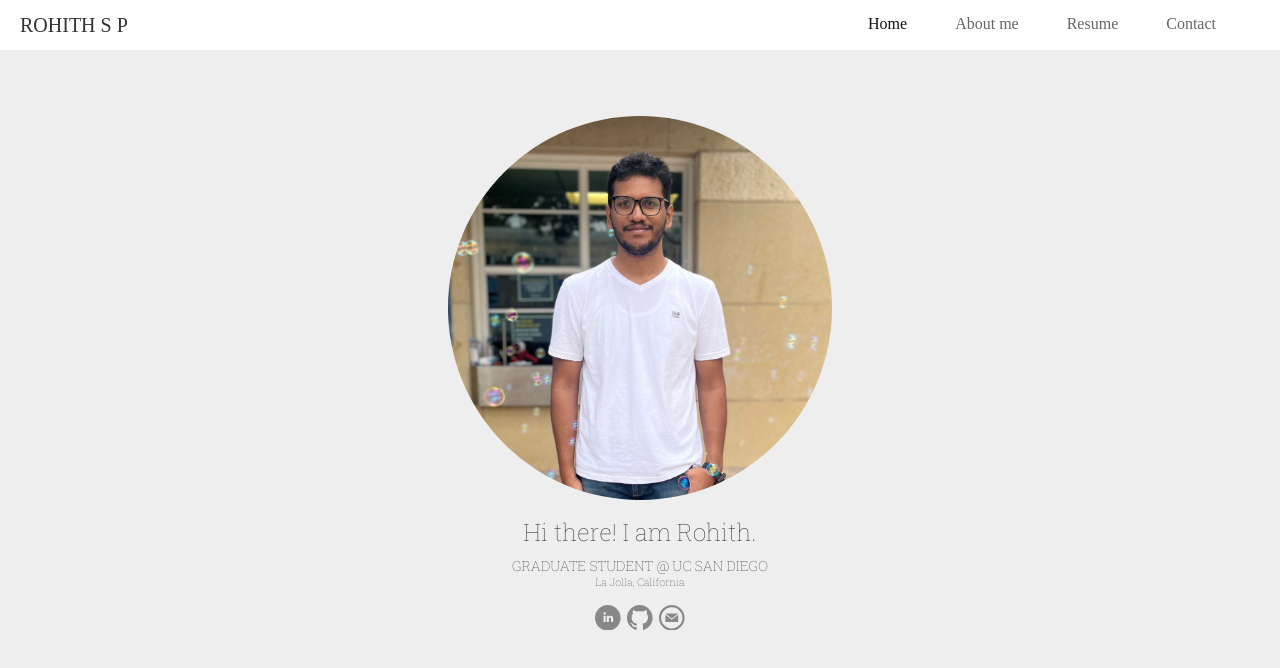
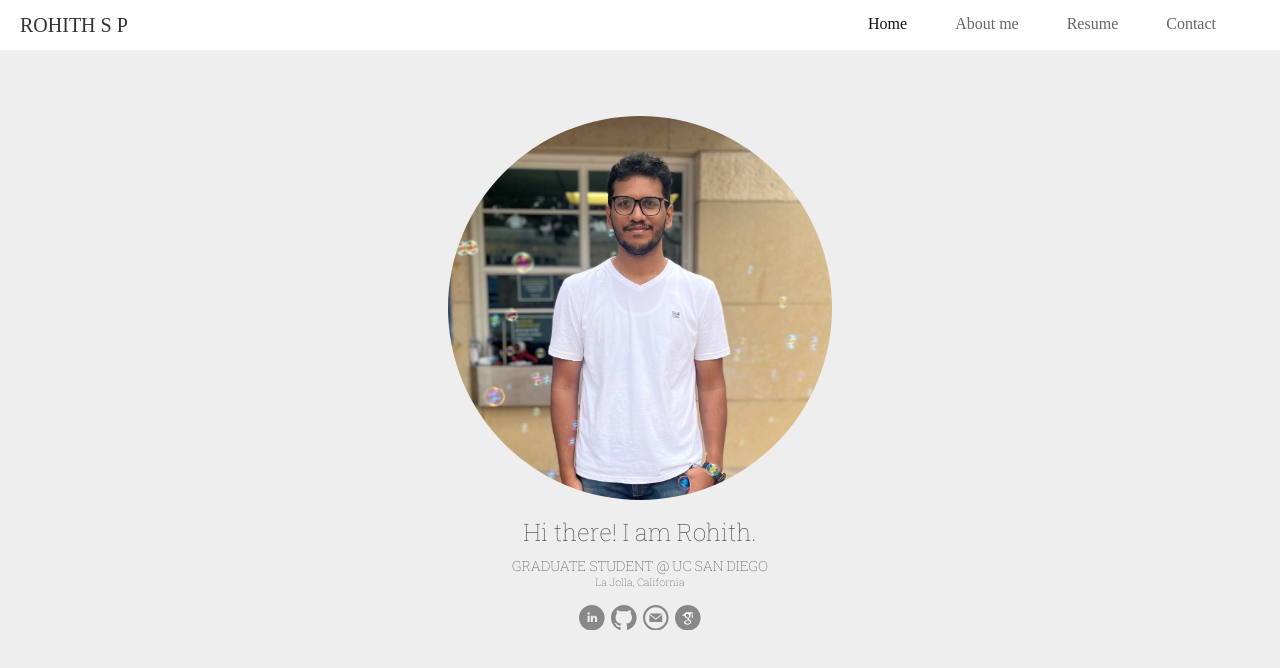
Before and after one commit to rohithaug/rohithaug.github.io, a React (Create React App) app: page / in a window 1280 px wide. Shown: the top 668 px of the page. Built offline with nearby package versions, Linux system fonts and the light colour scheme.

Commit message:
updated google scholar icon

```diff
--- /dev/null
+++ b/src/assets/icons/googleScholar.jsx
@@ -0,0 +1,28 @@
+// IMPORT LIBRARIES
+import React from "react";
+
+const GoogleScholarIcon = (props) => {
+    return (
+        <svg
+            xmlns="http://www.w3.org/2000/svg"
+            width="24"
+            height="24"
+            viewBox="-71.68 -71.68 655.36 655.36"
+            stroke-width="0.00512"
+            {...props}
+        >
+            <g id="SVGRepo_bgCarrier" stroke-width="0">
+                <rect x="-71.68" y="-71.68" width="655.36" height="655.36" rx="327.68" strokewidth="0"/>
+            </g>
+
+            <g id="SVGRepo_tracerCarrier" stroke-linecap="round" stroke-linejoin="round"/>
+
+            <g id="SVGRepo_iconCarrier">
+                <rect width="512" height="512" rx="15%"/>
+                <path fill="#ffffff" d="M213 111l-107 94h69c5 45 41 64 78 67-7 18-4 27 7 39-43 1-103 26-103 67 4 45 63 54 92 54 38 1 81-19 90-54 4-35-10-54-31-71-23-18-28-28-21-40 15-17 35-27 39-51 2-17-2-28-6-43l45-38-1 16c-3 2-5 6-5 9v103c2 13 22 11 23 0V160c0-3-2-7-5-8v-25l16-16zm58 141c-61 10-87-87-38-99 56-11 83 86 38 99zm-5 73c60 13 61 63 10 78-44 9-82-4-81-30 0-25 35-48 71-48z"/>
+            </g>
+        </svg>
+    );
+}
+
+export default GoogleScholarIcon;
--- /dev/null
+++ b/src/containers/home/icons.jsx
@@ -0,0 +1,60 @@
+// IMPORT LIBRARIES
+import React from "react";
+
+// IMPORT STYLES
+import "../../styles/resume.css";
+
+// IMPORT ICONS
+import LinkedinIcon from "../../assets/icons/linkedin";
+import GithubIcon from "../../assets/icons/github";
+import EmailIcon from "../../assets/icons/email";
+import GoogleScholarIcon from "../../assets/icons/googleScholar";
+// import InstagramIcon from "../../assets/icons/instagram";
+
+const HomeIcons = () => {
+  return (
+        <ul>
+            <li>
+                <a
+                href="https://www.linkedin.com/in/rohithsp"
+                target="_blank"
+                rel="noopener noreferrer"
+                >
+                    <LinkedinIcon className="home-icons linkedin"/>
+                </a>
+            </li>
+
+            <li>
+                <a
+                href="https://github.com/rohithaug"
+                target="_blank"
+                rel="noopener noreferrer"
+                >
+                <GithubIcon className="home-icons github"/>
+                </a>
+            </li>
+
+            <li>
+                <a
+                href="mailto:rohithaug@gmail.com"
+                target="_blank"
+                rel="noopener noreferrer"
+                >
+                <EmailIcon className="home-icons email"/>
+                </a>
+            </li>
+
+            <li>
+                <a
+                    href="https://scholar.google.com/citations?user=4KHK9tQAAAAJ&hl=en"
+                    target="_blank"
+                    rel="noopener noreferrer"
+                >
+                    <GoogleScholarIcon className="home-icons google-scholar"/>
+                </a>
+            </li>
+        </ul>
+    );
+}
+
+export default HomeIcons;
--- /dev/null
+++ b/src/containers/resume/icons.jsx
@@ -0,0 +1,48 @@
+// IMPORT LIBRARIES
+import React from "react";
+
+// IMPORT STYLES
+import "../../styles/resume.css";
+
+// IMPORT ICONS
+import LinkedinIcon from "../../assets/icons/linkedin";
+import GithubIcon from "../../assets/icons/github";
+import GoogleScholarIcon from "../../assets/icons/googleScholar";
+
+const ResumeIcons = () => {
+  return (
+        <ul>
+            <li>
+                <a
+                    href="https://www.linkedin.com/in/rohithsp"
+                    target="_blank"
+                    rel="noopener noreferrer"
+                >
+                    <LinkedinIcon className="resume-icons linkedin"/>
+                </a>
+            </li>
+
+            <li>
+                <a
+                    href="https://github.com/rohithaug"
+                    target="_blank"
+                    rel="noopener noreferrer"
+                >
+                    <GithubIcon className="resume-icons github"/>
+                </a>
+            </li>
+
+            <li>
+                <a
+                    href="https://scholar.google.com/citations?user=4KHK9tQAAAAJ&hl=en"
+                    target="_blank"
+                    rel="noopener noreferrer"
+                >
+                    <GoogleScholarIcon className="resume-icons google-scholar"/>
+                </a>
+            </li>
+        </ul>
+    );
+}
+
+export default ResumeIcons;
--- a/src/pages/home.jsx
+++ b/src/pages/home.jsx
@@ -7,11 +7,8 @@ import "../styles/home.css";
 // IMPORT IMAGES
 import rohithImage from'../assets/images/rohith.jpeg';
 
-// IMPORT ICONS
-import LinkedinIcon from "../assets/icons/linkedin";
-import GithubIcon from "../assets/icons/github";
-import EmailIcon from "../assets/icons/email";
-// import InstagramIcon from "../assets/icons/instagram";
+// IMPORT CONTAINERS
+import HomeIcons from "../containers/home/icons";
 
 const Home = () => {
   return (
@@ -29,47 +26,7 @@ const Home = () => {
       </div>
 
       <div className="home-icons-wrapper">
-        <ul>
-          <li>
-            <a
-              href="https://www.linkedin.com/in/rohithsp"
-              target="_blank"
-              rel="noopener noreferrer"
-            >
-              <LinkedinIcon className="home-icons linkedin"/>
-            </a>
-          </li>
-
-          <li>
-            <a
-              href="https://github.com/rohithaug"
-              target="_blank"
-              rel="noopener noreferrer"
-            >
-              <GithubIcon className="home-icons github"/>
-            </a>
-          </li>
-
-          {/* <li>
-            <a
-              href="https://www.instagram.com/_rohith_s_p"
-              target="_blank"
-              rel="noopener noreferrer"
-            >
-              <InstagramIcon className="home-icons instagram"/>
-            </a>
-          </li> */}
-
-          <li>
-            <a
-              href="mailto:rohithaug@gmail.com"
-              target="_blank"
-              rel="noopener noreferrer"
-            >
-              <EmailIcon className="home-icons email"/>
-            </a>
-          </li>
-        </ul>
+        <HomeIcons />
       </div>
     </div>
   );
--- a/src/pages/resume.jsx
+++ b/src/pages/resume.jsx
@@ -11,9 +11,8 @@ import ucsdLogo from'../assets/images/ucsd-logo.png';
 import psgLogo from'../assets/images/psg-logo.png';
 import ramcoLogo from'../assets/images/ramco-logo.png';
 
-// IMPORT ICONS
-import LinkedinIcon from "../assets/icons/linkedin";
-import GithubIcon from "../assets/icons/github";
+// IMPORT CONTAINERS
+import ResumeIcons from "../containers/resume/icons";
 
 const Resume = () => {
   // useEffect(() => {
@@ -50,27 +49,7 @@ const Resume = () => {
       </div>
 
       <div className="icons-section">
-        <ul>
-          <li>
-            <a
-              href="https://www.linkedin.com/in/rohithsp"
-              target="_blank"
-              rel="noopener noreferrer"
-            >
-              <LinkedinIcon className="resume-icons linkedin"/>
-            </a>
-          </li>
-
-          <li>
-            <a
-              href="https://github.com/rohithaug"
-              target="_blank"
-              rel="noopener noreferrer"
-            >
-              <GithubIcon className="resume-icons github"/>
-            </a>
-          </li>
-        </ul>
+        <ResumeIcons />
       </div>
 
       <div className="timeline-section resume-education">
--- a/src/styles/home.css
+++ b/src/styles/home.css
@@ -70,3 +70,7 @@
 .home-icons-wrapper .email:hover {
     fill: #D44638;
 }
+
+.home-icons-wrapper .google-scholar:hover {
+    fill: #4285f4;
+}
--- a/src/styles/resume.css
+++ b/src/styles/resume.css
@@ -53,6 +53,10 @@
 
 .icons-section .github:hover {
     fill: #24292F;
+}
+
+.icons-section .google-scholar:hover {
+    fill: #4285f4;
 }
 
 .timeline-container {
```
